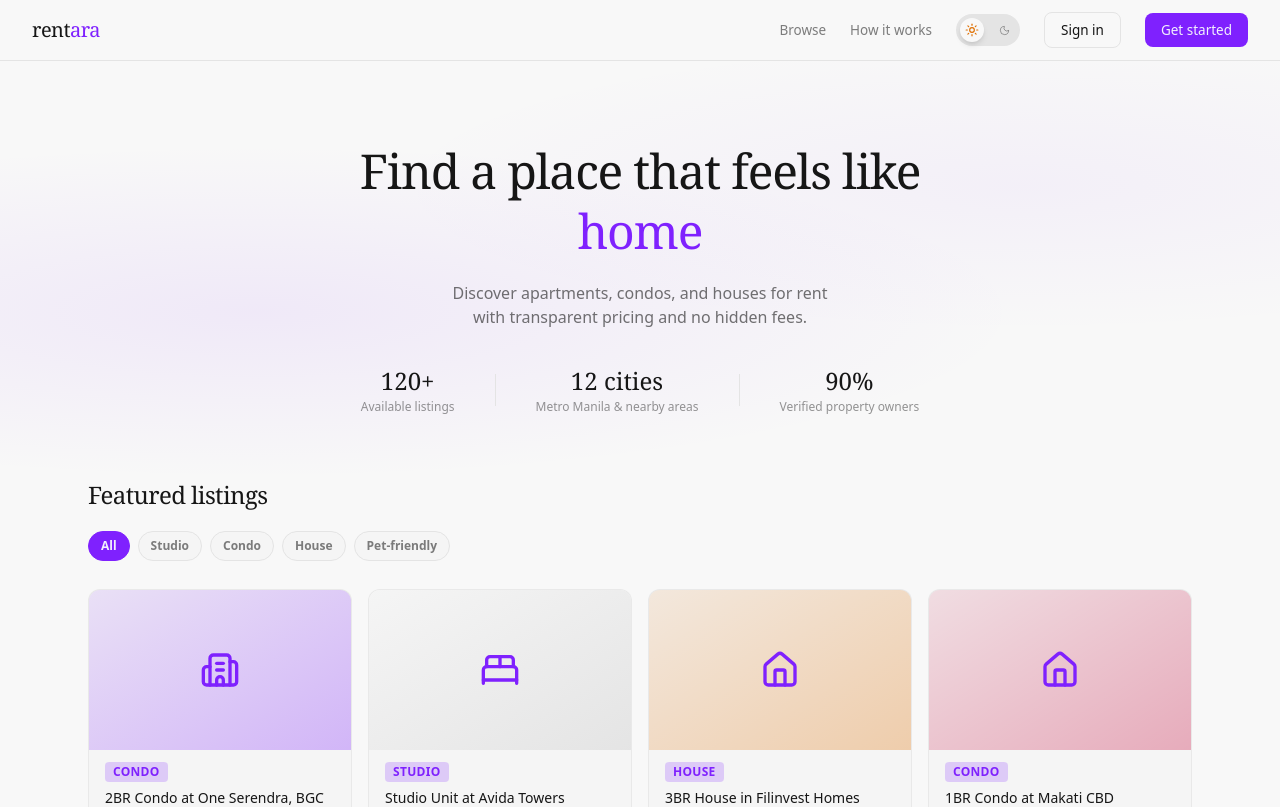
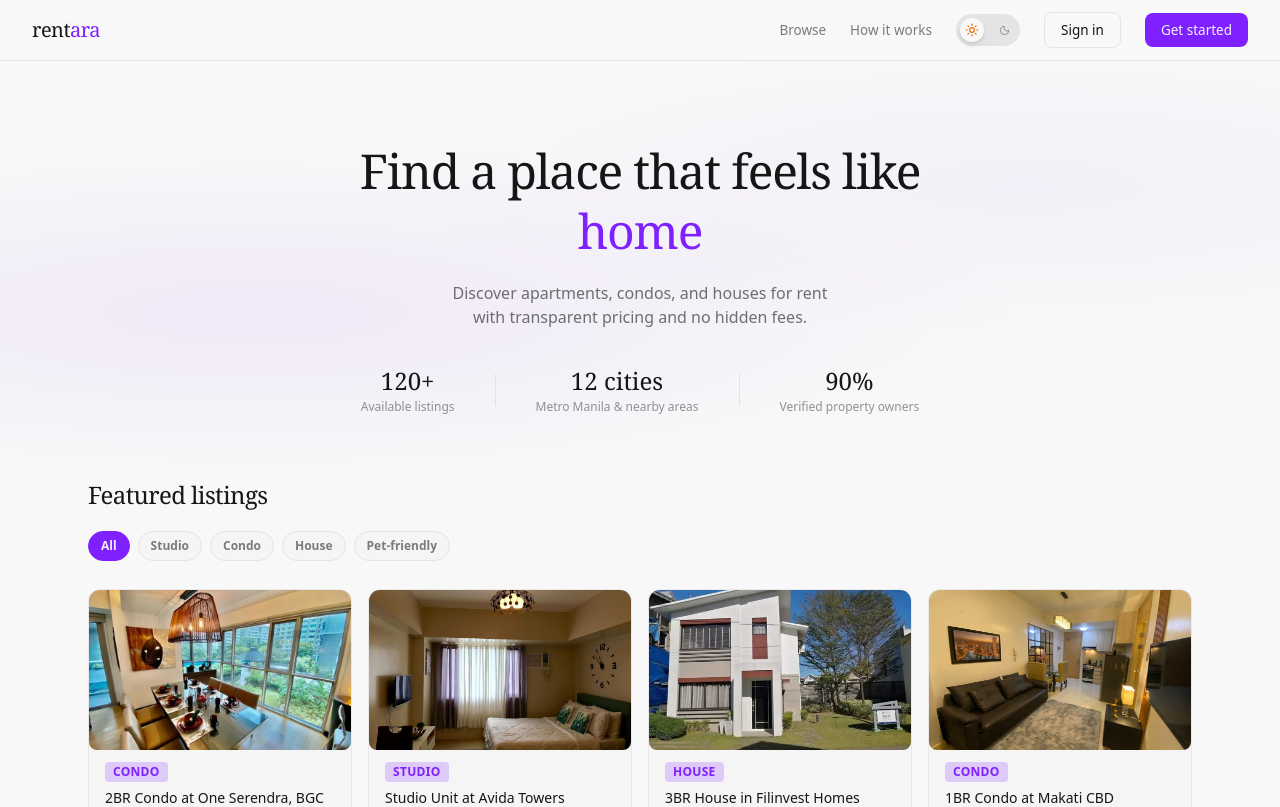
Before and after one commit to johnmarkfrncsc/Renting-App, a React (Vite) app in the folder frontend/: page / in a window 1280 px wide. Shown: the top 807 px of the page. Built offline with nearby package versions, Linux system fonts and the light colour scheme; no server answers.

Commit message:
feat(featureListing): add image per listing for better ui/ux

```diff
--- a/frontend/src/components/landing/data/featureListingData.js
+++ b/frontend/src/components/landing/data/featureListingData.js
@@ -1,4 +1,7 @@
-import { Building2, Home, House, BedDouble } from "lucide-react";
+import condo1 from "../../../assets/condo1.jpg";
+import condo2 from "../../../assets/condo2.jpg";
+import house1 from "../../../assets/house1.jpg";
+import studio1 from "../../../assets/studio1.jpg";
 
 const featureListingData = [
   {
@@ -8,8 +11,7 @@ const featureListingData = [
     location: "Bonifacio Global City, Taguig",
     price: "₱55,000",
     status: "available",
-    gradientClass: "bg-gradient-to-br from-primary/10 to-primary/30",
-    icon: Building2,
+    image: condo1,
   },
   {
     id: 2,
@@ -18,8 +20,7 @@ const featureListingData = [
     location: "Quezon City, Metro Manila",
     price: "₱18,000",
     status: "available",
-    gradientClass: "bg-gradient-to-br from-base-200 to-base-300",
-    icon: BedDouble,
+    image: studio1,
   },
   {
     id: 3,
@@ -28,8 +29,7 @@ const featureListingData = [
     location: "Muntinlupa City, Metro Manila",
     price: "₱70,000",
     status: "available",
-    gradientClass: "bg-gradient-to-br from-warning/10 to-warning/30",
-    icon: House,
+    image: house1,
   },
   {
     id: 4,
@@ -38,8 +38,7 @@ const featureListingData = [
     location: "Salcedo Village, Makati City",
     price: "₱30,000",
     status: "coming-soon",
-    gradientClass: "bg-gradient-to-br from-error/10 to-error/30",
-    icon: Home,
+    image: condo2,
   },
 ];
 
--- a/frontend/src/components/landing/feature/PropertyCard.jsx
+++ b/frontend/src/components/landing/feature/PropertyCard.jsx
@@ -1,20 +1,12 @@
-const PropertyCard = ({
-  tag,
-  title,
-  location,
-  price,
-  status,
-  gradientClass,
-  icon: Icon,
-}) => {
+const PropertyCard = ({ tag, title, location, price, status, image }) => {
   return (
     <div className="bg-base-200 border border-base-300/70 rounded-xl overflow-hidden cursor-pointer transition-all duration-200 hover:-translate-y-1 hover:border-base-300">
       {/* Image placeholder */}
-      <div
-        className={`h-40 w-full flex items-center justify-center ${gradientClass}`}
-      >
-        {Icon && <Icon className="w-10 h-10 text-primary" />}
-      </div>
+      <img
+        src={image}
+        alt={title}
+        className="w-full h-40 object-cover rounded-lg"
+      />
 
       {/* Card body */}
       <div className="px-4 pt-3 pb-4 flex flex-col">
```
